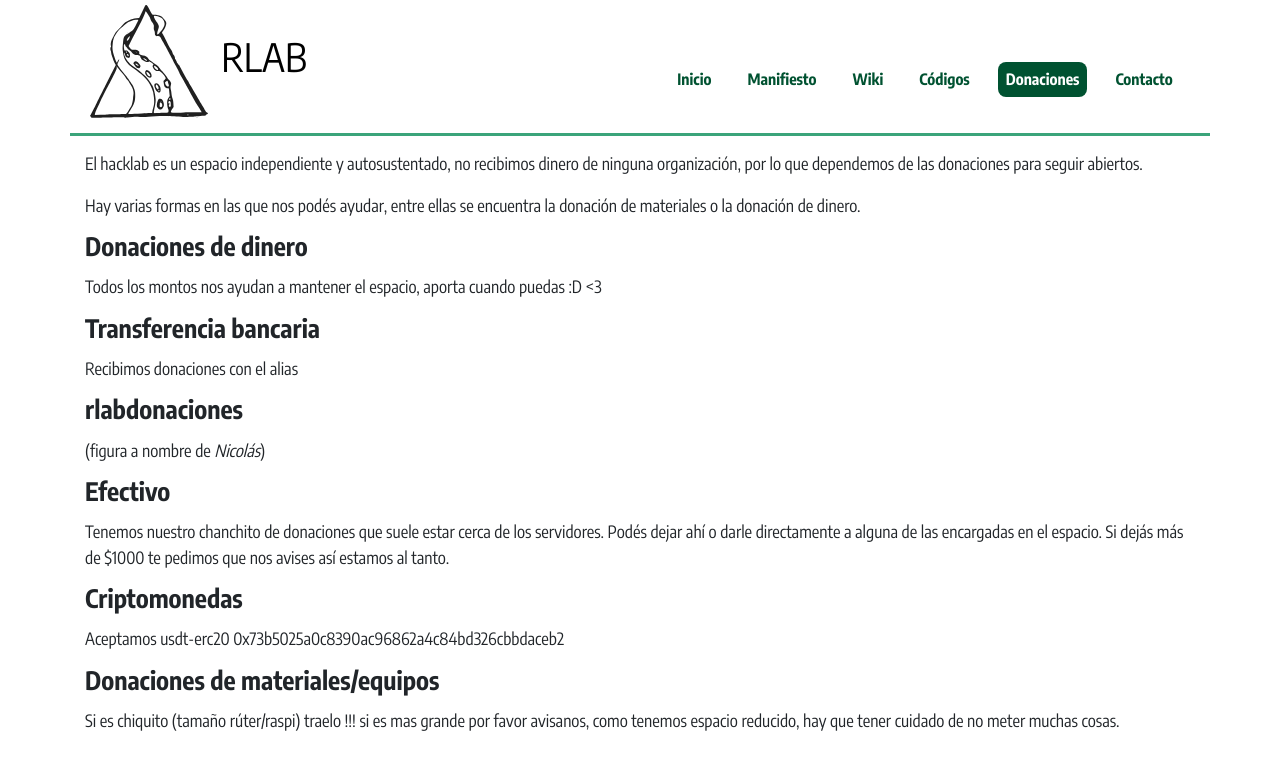
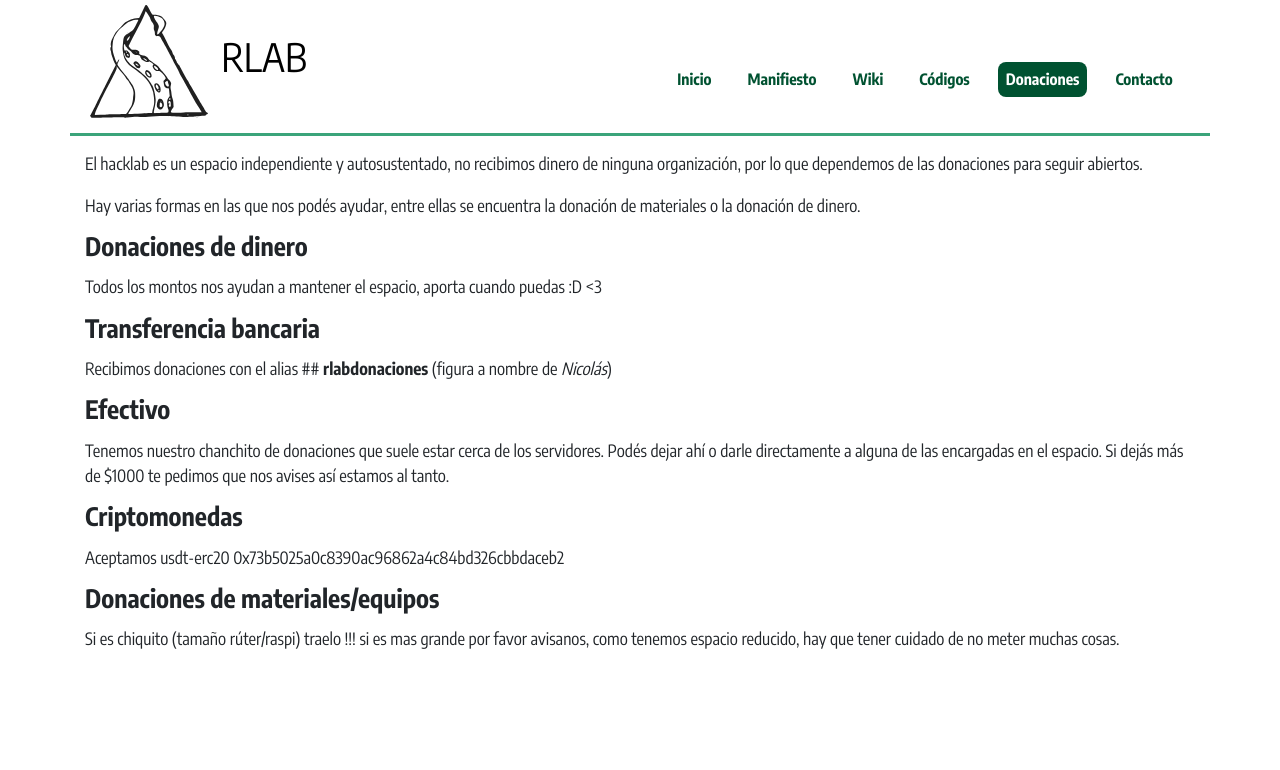
Before and after one commit to rlyehlab/rlab.be, a Jekyll site: the page built from donaciones.md, in a window 1280 px wide. Shown: the top 770 px of the page. Built offline with Jekyll 4.4.1, drawn with Linux system fonts in a browser that asks for light colours.

```diff
--- a/donaciones.md
+++ b/donaciones.md
@@ -18,8 +18,7 @@ donación de materiales o la donación de dinero.
 Todos los montos nos ayudan a mantener el espacio, aporta cuando puedas :D <3
 
 ## Transferencia bancaria
-Recibimos donaciones con el alias
-# **rlabdonaciones**
+Recibimos donaciones con el alias ## **rlabdonaciones**
 (figura a nombre de *Nicolás*)
 
 ## Efectivo
```
